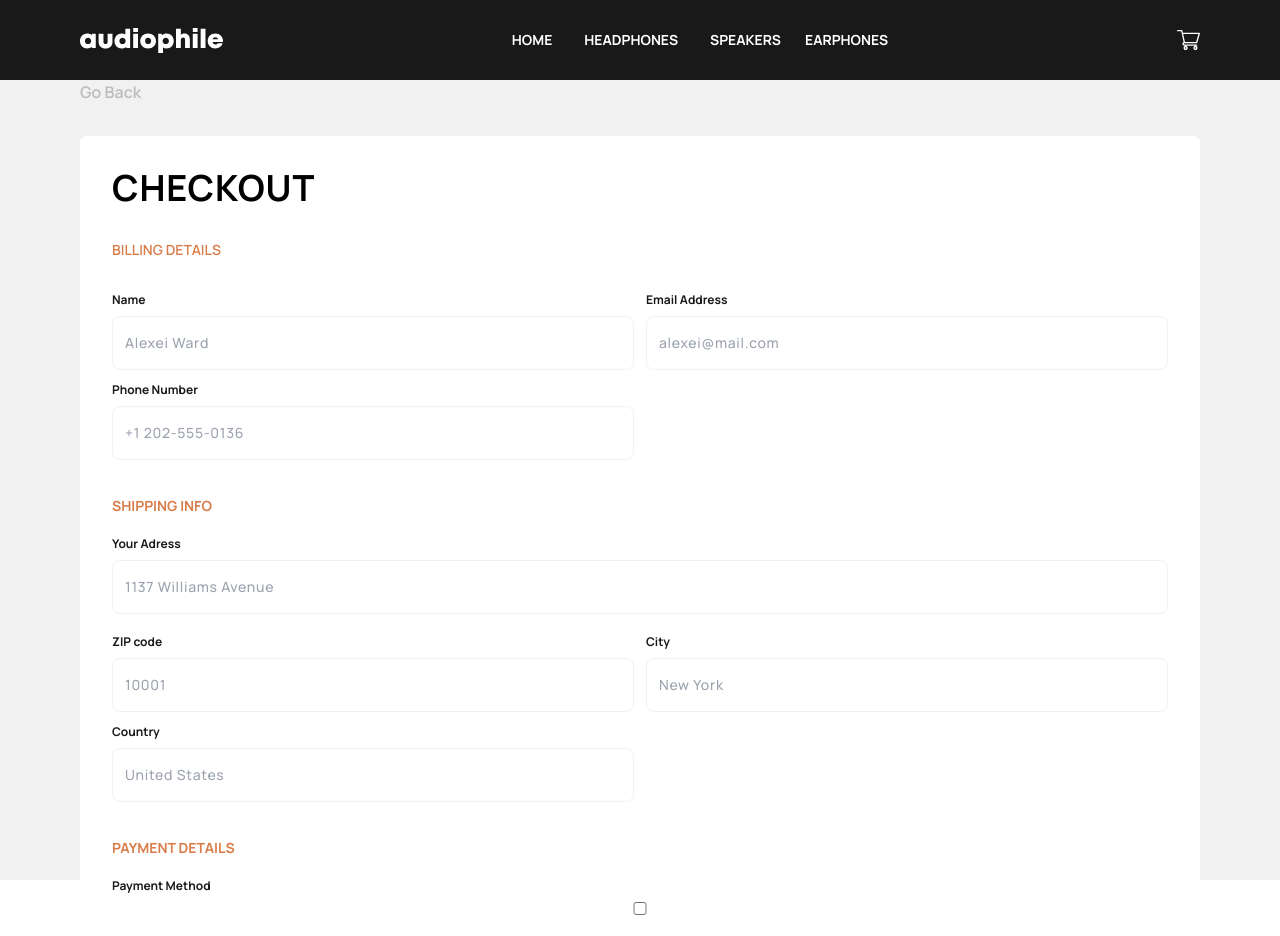
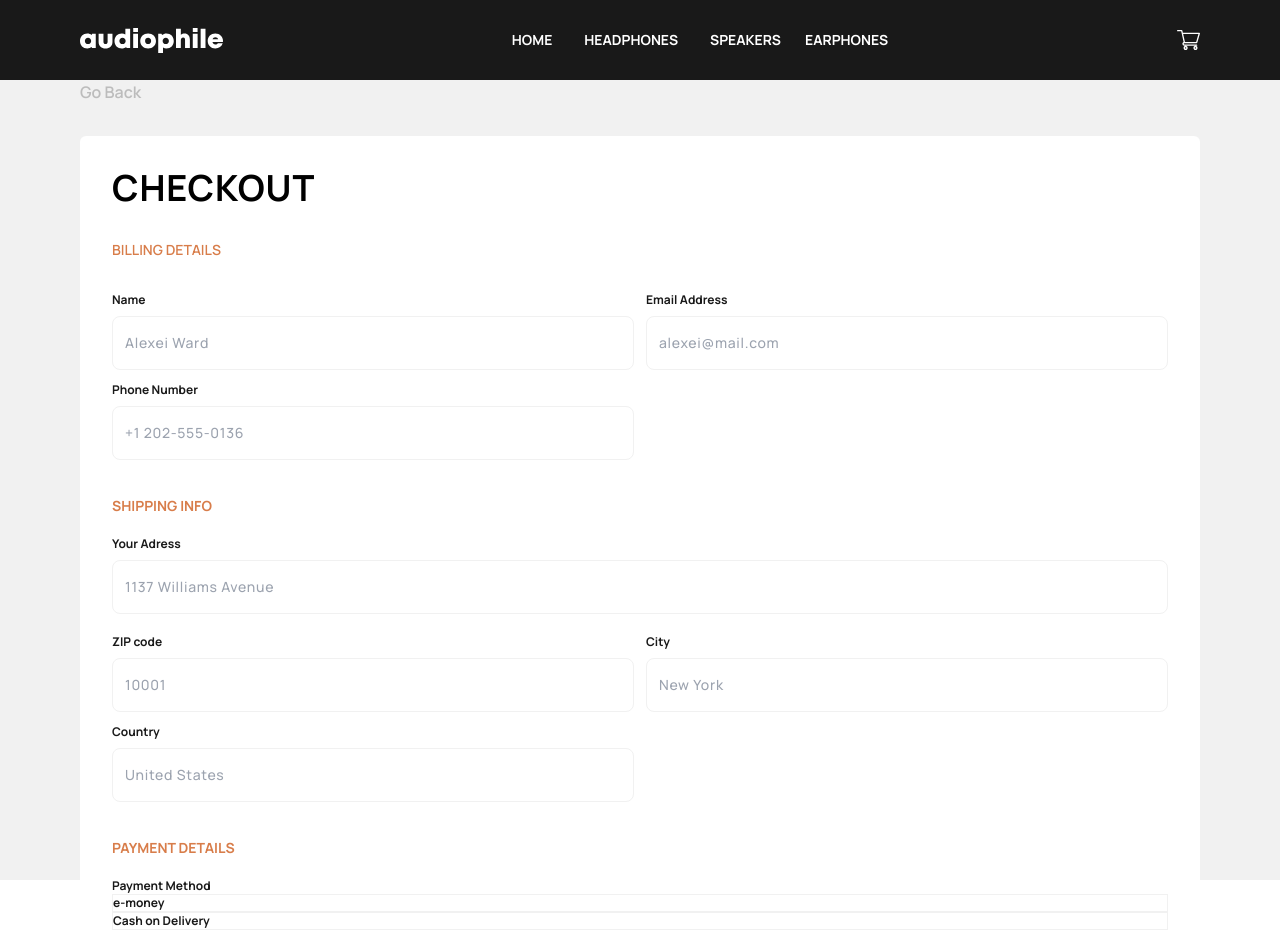
Before and after one commit to elghanbibadr/autophileEcommerce, a React (Vite) app: page /checkout in a window 1280 px wide. Built offline with nearby package versions, Linux system fonts and the light colour scheme.

Commit message:
add some of the input on the checkout page

```diff
--- a/src/index.css
+++ b/src/index.css
@@ -56,6 +56,7 @@ input[type=number]::-webkit-outer-spin-button {
     input{
       @apply border-lightGray border-[1px] w-full tracking-wider font-medium mt-2 text-black px-3 text-sm py-4  rounded-lg outline-0
     }
+
     label{
       @apply text-paleBlack block font-bold text-xs
     }
@@ -87,3 +88,21 @@ li{
      background-size: cover;
 
   }
+
+
+  input[type=radio] {
+  display: none;
+}
+
+.custom-radio {
+  display:block;
+  width: 16px;
+  height: 196px;
+  border-radius: 50%;
+  background-color: red;
+  border: 2px solid red;
+}
+
+input[type=radio]:checked + .custom-radio {
+  background-color: red;
+}
--- a/src/pages/checkout/Checkout.jsx
+++ b/src/pages/checkout/Checkout.jsx
@@ -54,8 +54,15 @@ const Checkout = () => {
       </div>
         {/*  shipping info grid*/}
         <h6 className='text-orange text-sm uppercase mt-9 mb-5  font-bold'>PAYMENT DETAILS</h6>
-        <label>Payment Method</label>
-        <input type='checkbox' />
+        <h5 className='text-paleBlack  font-bold text-xs'>Payment Method</h5>
+        <div className='flex border-lightGray border-[1px]'>
+         <input className='custom-radio '  type="radio" id="myCheckbox" name="myRadio" />
+        <label for="myRadio" >e-money</label>
+        </div>
+        <div className='flex  border-lightGray border-[1px] '>
+         <input className='custom-radio '   type="radio" id="myCheckbox" name="myRadio" />
+        <label for="myRadio"> Cash on Delivery</label>
+        </div>
      </div>
     </Container>
   )
```
